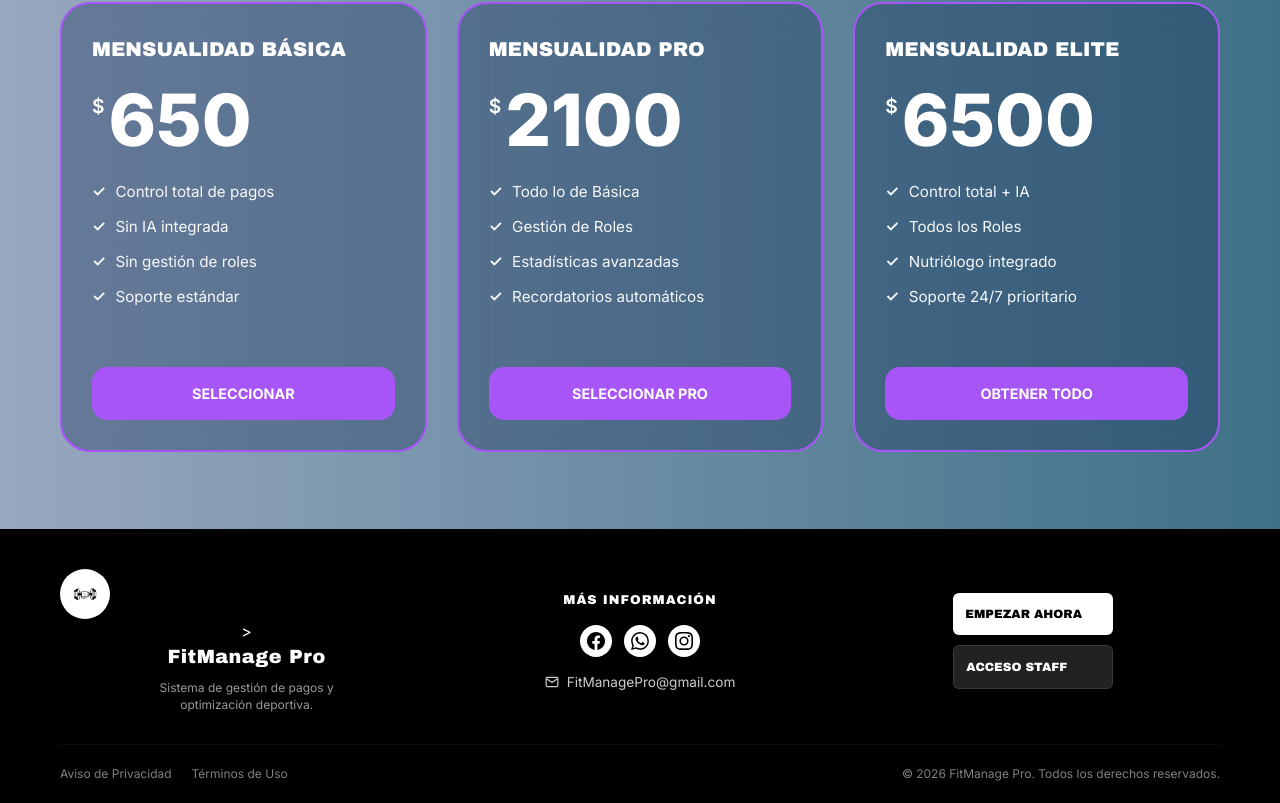
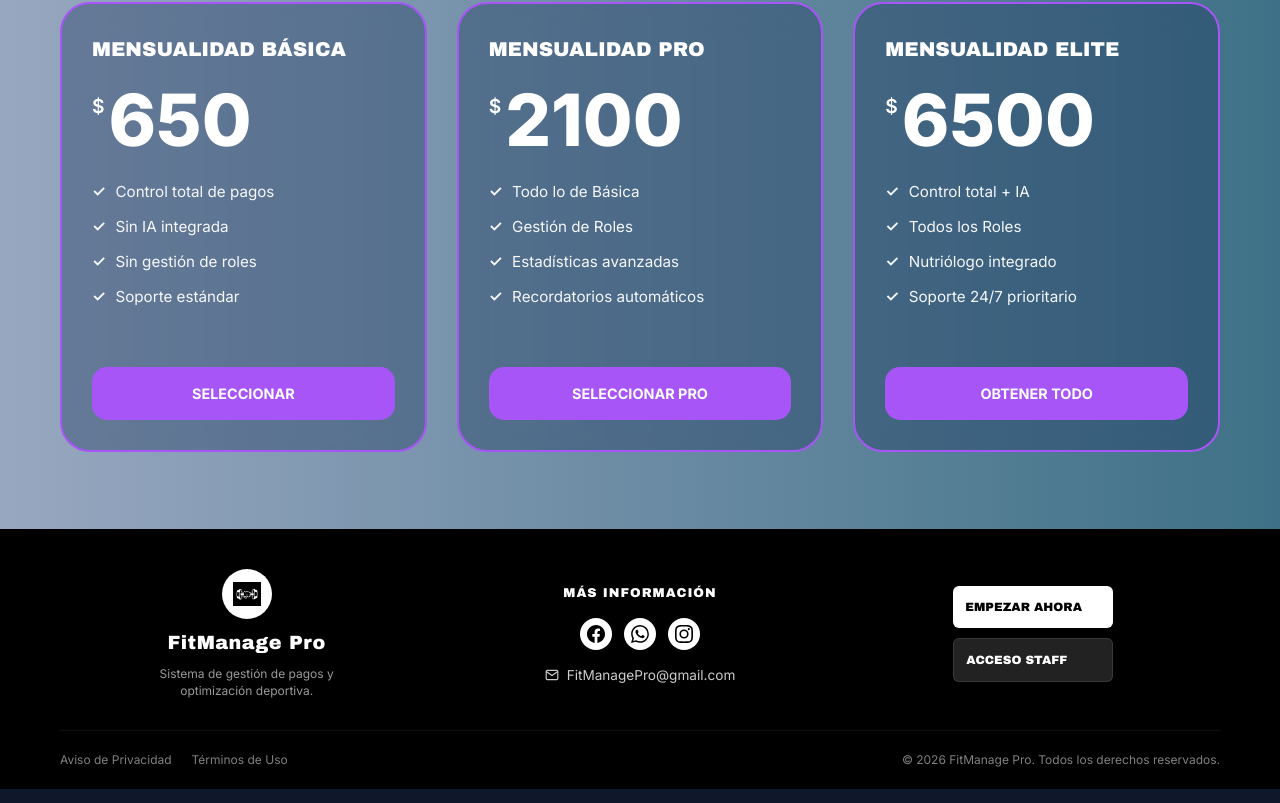
Before and after one commit to DriveFmilia/Drive, a Vue app: page / in a window 1280 px wide. Shown: the part 3386-4189 px from the top of the page. Built offline with nearby package versions, Linux system fonts and the light colour scheme.

Commit message:
correcion de footer

```diff
--- a/src/landing/components/Footer.vue
+++ b/src/landing/components/Footer.vue
@@ -1,13 +1,11 @@
-<script setup lang="ts">
-import Logo from '@/landing/logo.vue';
-</script>
-
 <template>
   <footer class="footer-custom">
     <div class="container">
       <div class="footer-main">
         <div class="brand-section">
-          <logo/>>
+          <div class="logo-wrapper">
+              <img src="../../assets/Contenido/imagen2.png" alt="The Gym" class="footer-logo">
+          </div>
           <h3 class="brand-name">FitManage Pro</h3>
           <p class="brand-desc">Sistema de gestión de pagos y optimización deportiva.</p>
         </div>
```
